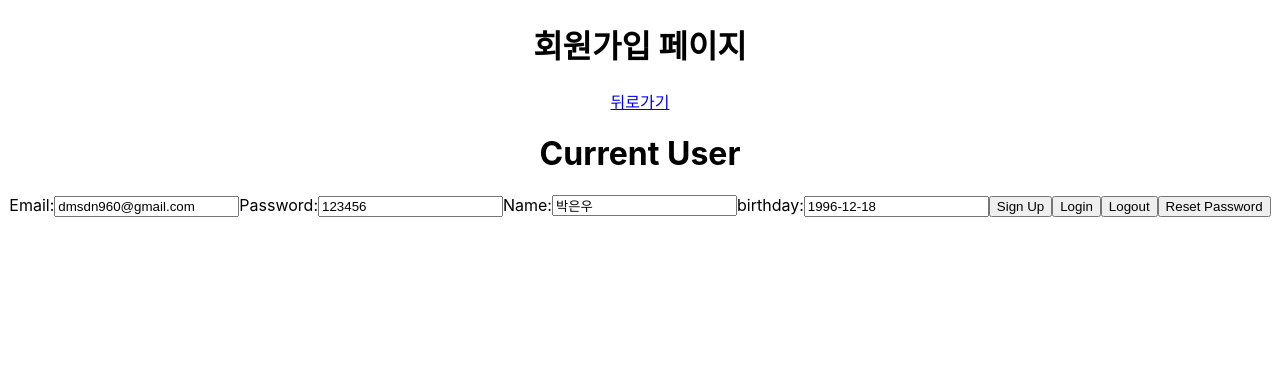
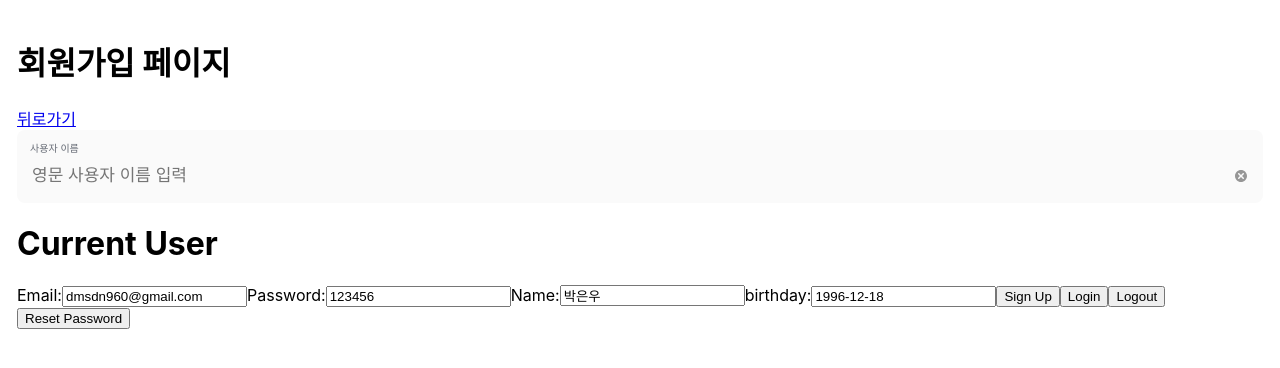
Before and after one commit to joan-KIM/soboro, a React (Create React App) app: page /account/signup in a window 1280 px wide. Shown: the top 368 px of the page. Built offline with nearby package versions, Linux system fonts and the light colour scheme; no server answers.

Commit message:
회원가입 입력창 마크업 #14

```diff
--- a/package.json
+++ b/package.json
@@ -13,9 +13,11 @@
     "prop-types": "^15.8.1",
     "react": "^18.0.0",
     "react-dom": "^18.0.0",
+    "react-icons": "^4.3.1",
     "react-query": "^3.34.16",
     "react-router-dom": "^6.2.2",
     "react-scripts": "5.0.0",
+    "styled-components": "^5.3.5",
     "web-vitals": "^2.1.4"
   },
   "scripts": {
--- a/src/App.css
+++ b/src/App.css
@@ -1,5 +1,5 @@
 .App {
-  text-align: center;
+  /* text-align: center; */
 }
 
 .App-logo {
--- /dev/null
+++ b/src/components/SignUpInput.jsx
@@ -0,0 +1,48 @@
+import React from 'react';
+import {TiDelete} from 'react-icons/ti';
+import styled from 'styled-components';
+
+const InputContainer = styled.div`
+background: #FAFAFA;
+border-radius: 8px;
+padding: 10px 13px;
+
+label{
+font-size: 10px;
+color: #676C76;
+display: block;
+}
+`;
+
+const InputGroup = styled.div`
+padding: 10px 0 6px 0;
+display: flex;
+
+input{
+outline: none;
+border: none;
+background: none;
+font-size: 17px;
+color: #BEBFBF;
+}
+
+svg{
+color: #969696;
+font-size: 18px;
+display: block;
+margin: auto;
+margin-right: 0;
+}
+`;
+
+export default function SignUpInput() {
+  return (
+    <InputContainer>
+      <label>사용자 이름</label>
+      <InputGroup>
+        <input placeholder='영문 사용자 이름 입력' />
+        <TiDelete />
+      </InputGroup>
+    </InputContainer>
+  );
+}
--- a/src/pages/SignUpPage.jsx
+++ b/src/pages/SignUpPage.jsx
@@ -1,13 +1,20 @@
 import React from 'react';
 import {Link} from 'react-router-dom';
 import Auth from '../components/Auth';
+import SignUpInput from '../components/SignUpInput';
+import styled from 'styled-components';
+
+const Page = styled.div`
+padding: 17px;
+`;
 
 export default function SignUpPage() {
   return (
-    <div>
+    <Page>
       <h1>회원가입 페이지</h1>
       <Link to="/account/login">뒤로가기</Link>
+      <SignUpInput />
       <Auth />
-    </div>
+    </Page>
   );
 }
```
Also changed, not shown: 1 other file (tests, documents, lock files or other folders).
